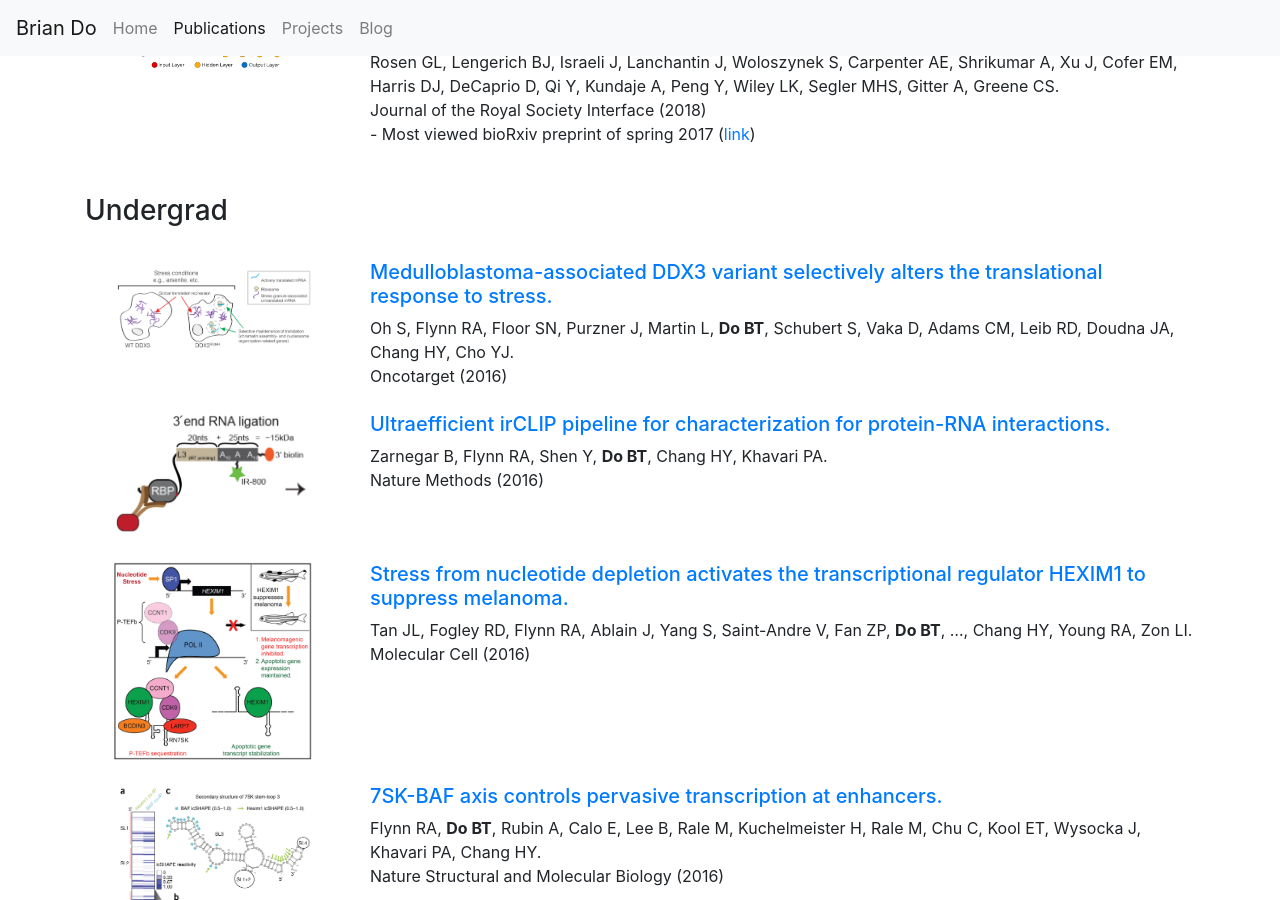
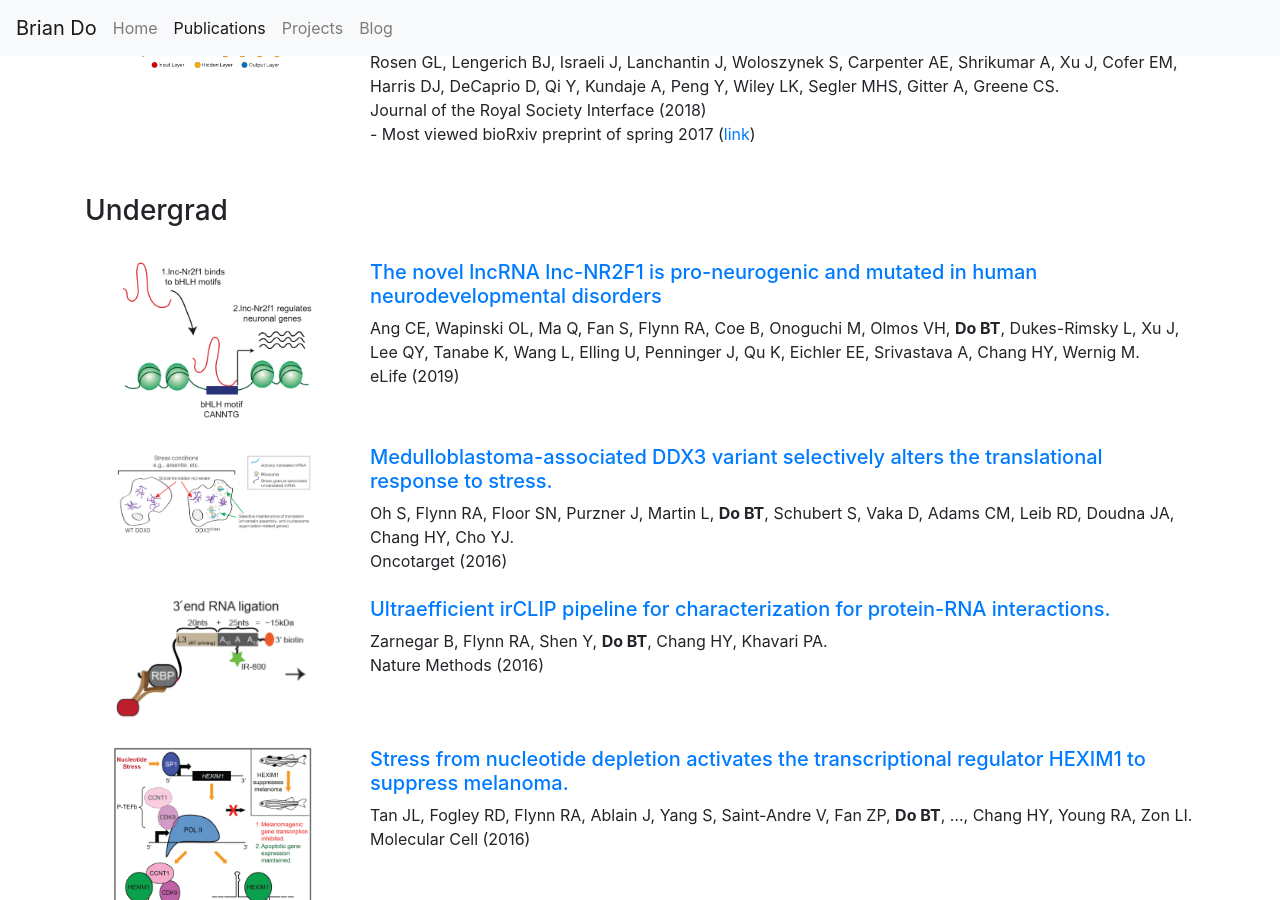
Before and after one commit to bdo311/bdo311.github.io, a Jekyll site: the page publications.html, which Jekyll copies as it is, in a window 1280 px wide and 900 px high, scrolled down 356 px. Built offline with Jekyll 4.4.1, drawn with Linux system fonts in a browser that asks for light colours; nearby versions of some CDN libraries.

Commit message:
added paper

```diff
--- a/publications.html
+++ b/publications.html
@@ -69,6 +69,18 @@
     <br>
   </div>
    <div class="container">
+      <div class="row">
+        <div class="col-md-3" align="center">
+          <td><img width="198" src="./pictures/nr2f1.png"></td>
+        </div>
+        <div class="col-md-9 panel">
+          <h5><a href=https://elifesciences.org/articles/41770>The novel lncRNA lnc-NR2F1 is pro-neurogenic and mutated in human neurodevelopmental disorders</a> </h5>
+          Ang CE, Wapinski OL, Ma Q, Fan S, Flynn RA, Coe B, Onoguchi M, Olmos VH, <b>Do BT</b>, Dukes-Rimsky L, Xu J, Lee QY, Tanabe K, Wang L, Elling U, Penninger J, Qu K, Eichler EE, Srivastava A, Chang HY, Wernig M.  <br>
+          eLife (2019)
+        </div>
+      </div>
+      <br>
+
       <div class="row">
         <div class="col-md-3" align="center">
           <td><img width="198" src="./pictures/ddx3.png"></td>
```
Also changed, not shown: pictures/nr2f1.png (added).
